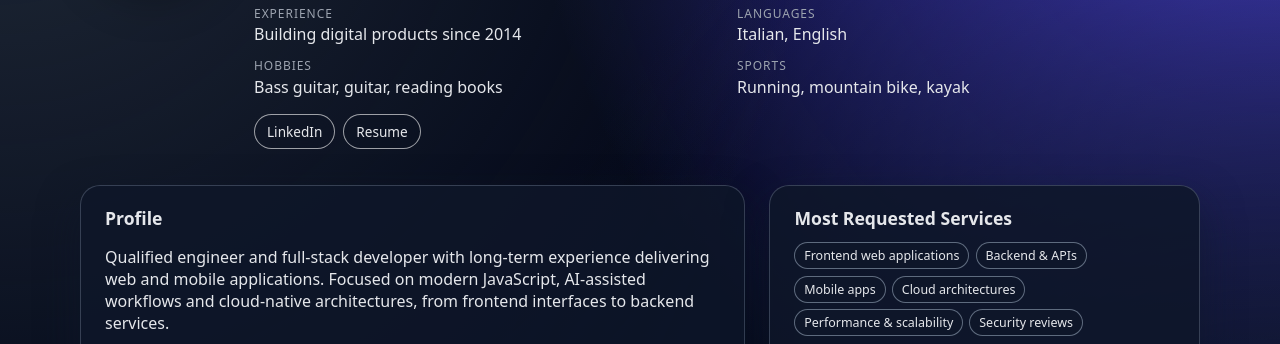
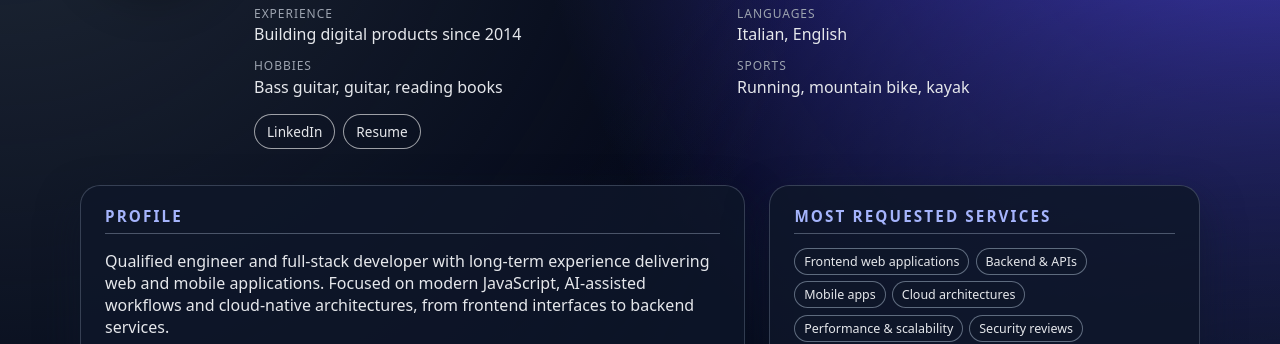
Before and after one commit to davideperrotta/davideperrotta.github.io, an Astro site: page / in a window 1280 px wide. Shown: the part 202-546 px from the top of the page. Built offline with nearby package versions, Linux system fonts and the light colour scheme; Astro itself is replaced by a stand-in of ours; grey boxes are pictures that could not be loaded.

```diff
--- a/src/pages/index.astro
+++ b/src/pages/index.astro
@@ -56,8 +56,14 @@
 
 	.card h2 {
 		margin-top: 0;
-		margin-bottom: 0.75rem;
-		font-size: 1.1rem;
+		margin-bottom: 0.9rem;
+		padding-bottom: 0.4rem;
+		font-size: 0.95rem;
+		font-weight: 600;
+		letter-spacing: 0.14em;
+		text-transform: uppercase;
+		color: var(--accent-soft);
+		border-bottom: 1px solid rgba(148, 163, 184, 0.45);
 	}
 
 	.entry__meta {
```
